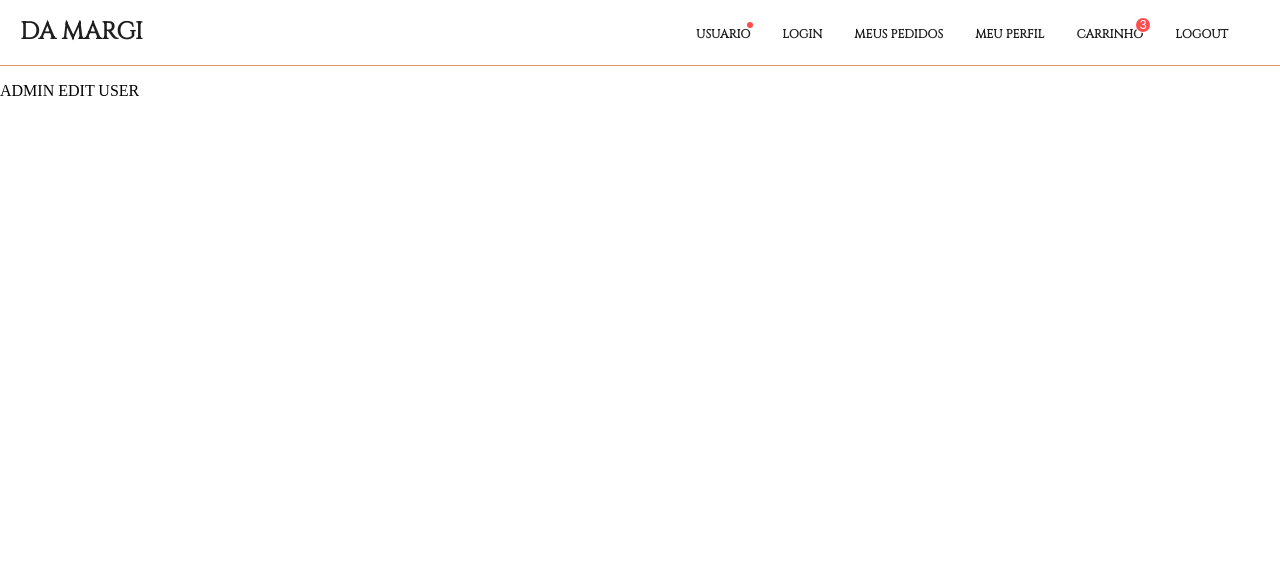
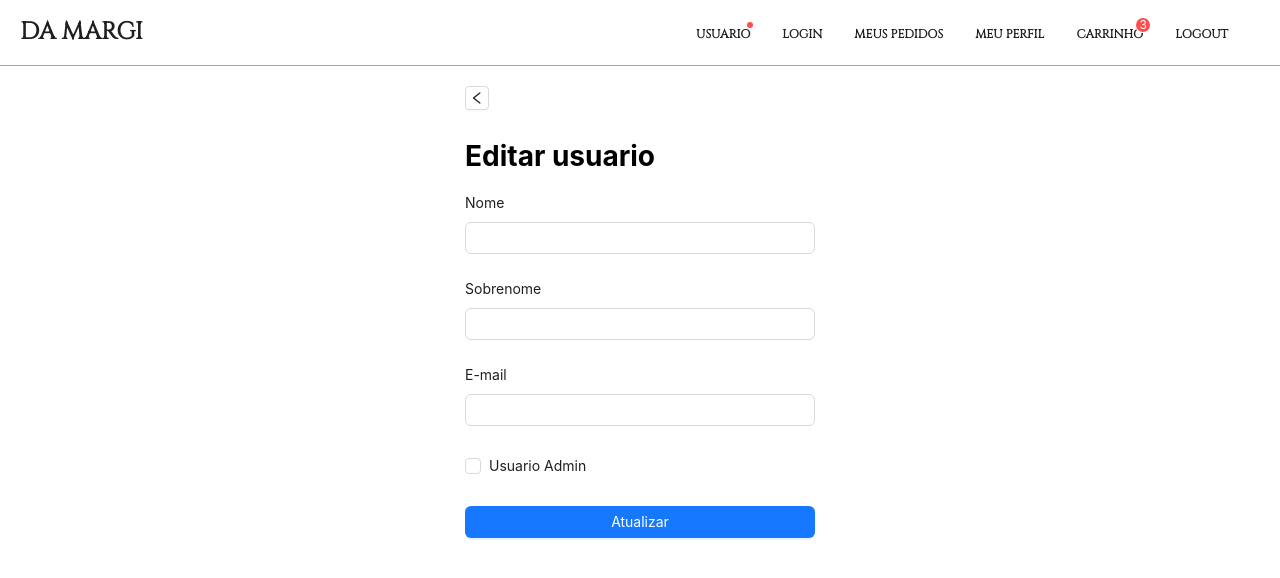
Before and after one commit to guibeutler/MERN-Stack-Project-E-commerce, a React (Create React App) app in the folder frontend/: page /admin/edit-user in a window 1280 px wide. Shown: the top 578 px of the page. Built offline with nearby package versions, Linux system fonts and the light colour scheme; a web font is replaced by a local one.

Commit message:
create edit user screen for admin

```diff
--- a/frontend/src/screens/admin/AdminEditUser/index.tsx
+++ b/frontend/src/screens/admin/AdminEditUser/index.tsx
@@ -1,10 +1,90 @@
-import React from 'react'
+import React, { useState } from 'react'
+import { Row, Col, Button, Form, Input, Checkbox } from 'antd'
+import { LeftOutlined } from '@ant-design/icons'
+import { useNavigate } from 'react-router-dom'
 
 function AdminEditUser() {
+	const [loadings, setLoadings] = useState<boolean[]>([])
+	const [isChecked, setIsChecked] = useState(false)
+	const navigate = useNavigate()
+
+	const enterLoading = (index: number) => {
+		setLoadings((prevLoadings) => {
+			const newLoadings = [...prevLoadings]
+			newLoadings[index] = true
+			return newLoadings
+		})
+
+		setTimeout(() => {
+			setLoadings((prevLoadings) => {
+				const newLoadings = [...prevLoadings]
+				newLoadings[index] = false
+				return newLoadings
+			})
+		}, 6000)
+	}
+
+	const handleAdmin = () => {
+		setIsChecked(!isChecked)
+	}
+
 	return (
-		<div>
-			<p>ADMIN EDIT USER</p>
-		</div>
+		<Row style={{ display: 'flex', justifyContent: 'center', margin: '20px' }}>
+			<Col style={{ width: '350px' }}>
+				<Row>
+					<Col>
+						<Button
+							onClick={() => navigate(-1)}
+							size="small"
+							icon={<LeftOutlined />}
+						/>
+						<h1>Editar usuario</h1>
+					</Col>
+				</Row>
+
+				<Form layout="vertical" name="basic" autoComplete="off">
+					<Form.Item label="Nome" name="firstName">
+						<Input />
+					</Form.Item>
+					<Form.Item label="Sobrenome" name="lastName">
+						<Input />
+					</Form.Item>
+					<Form.Item label="E-mail" name="email">
+						<Input />
+					</Form.Item>
+
+					<Form.Item>
+						<Checkbox onChange={handleAdmin} checked={isChecked}>
+							Usuario Admin
+						</Checkbox>
+					</Form.Item>
+
+					<Form.Item>
+						{loadings[1] ? (
+							<Button
+								style={{ width: '350px' }}
+								type="primary"
+								htmlType="submit"
+								loading={loadings[1]}
+								onClick={() => enterLoading(1)}
+							>
+								Atualizando
+							</Button>
+						) : (
+							<Button
+								style={{ width: '350px' }}
+								type="primary"
+								htmlType="submit"
+								loading={loadings[1]}
+								onClick={() => enterLoading(1)}
+							>
+								Atualizar
+							</Button>
+						)}
+					</Form.Item>
+				</Form>
+			</Col>
+		</Row>
 	)
 }
 
--- a/frontend/src/screens/admin/AdminUsers/index.tsx
+++ b/frontend/src/screens/admin/AdminUsers/index.tsx
@@ -67,7 +67,7 @@ function AdminUsers() {
 				return (
 					<Space>
 						<Button
-							onClick={() => navigate('/admin/edit-products')}
+							onClick={() => navigate('/admin/edit-user')}
 							style={{ width: '50px' }}
 							type="primary"
 						>
```
